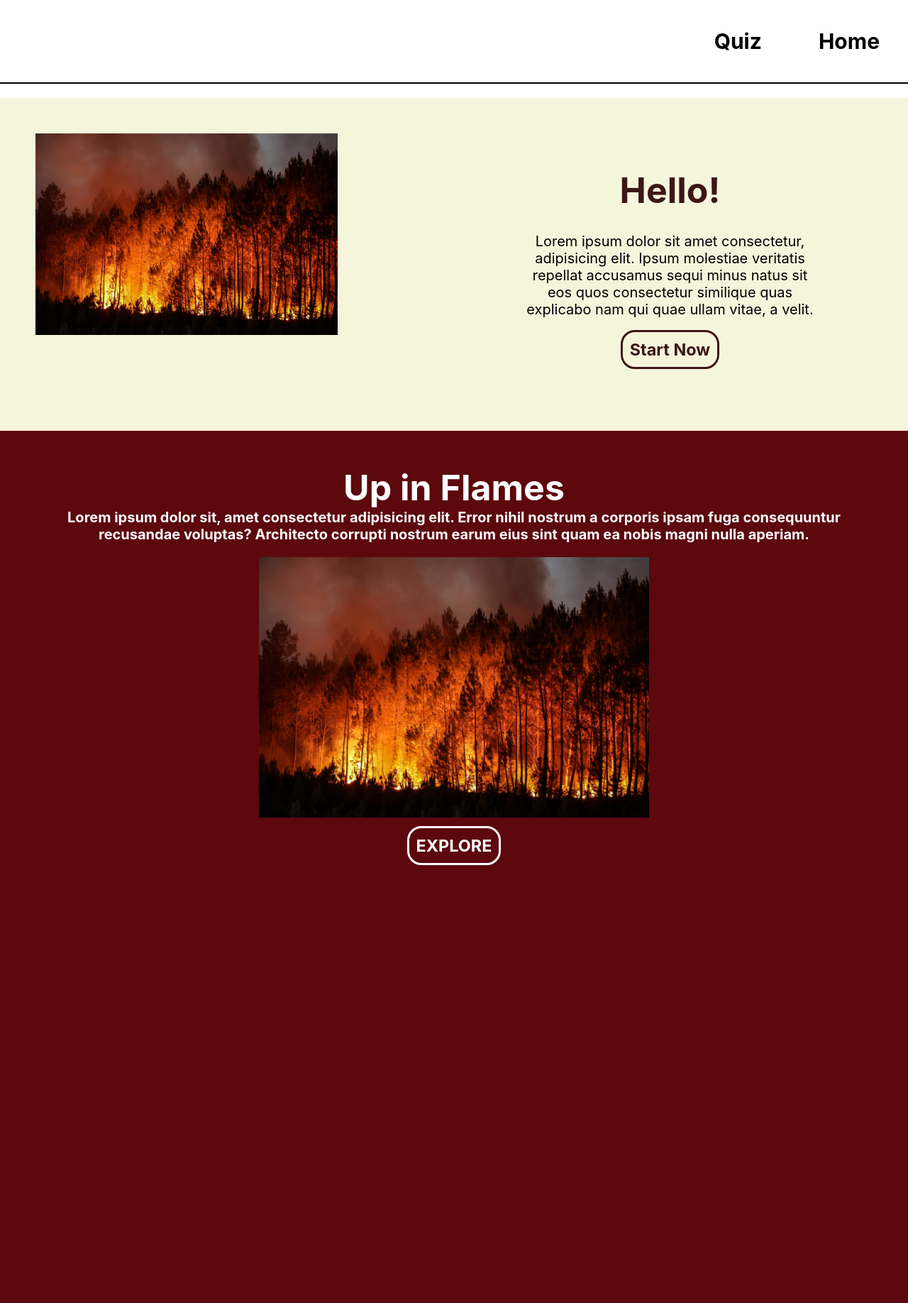
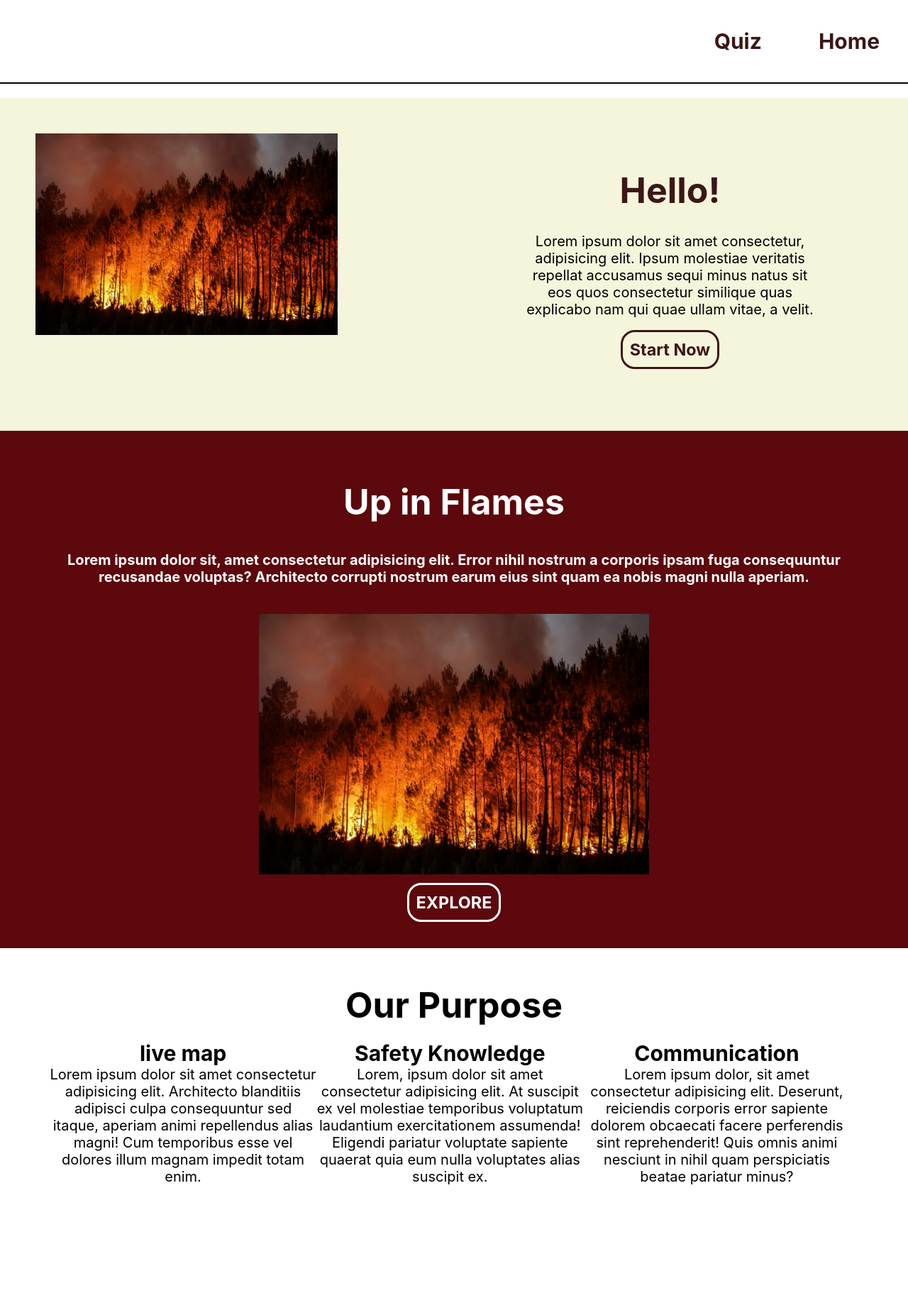
Before and after one commit to ipioselli/cart351_project, a PHP site: page / in a window 1280 px wide. Shown: the whole page at 71% size. Before the commit the page ends 1219 px from the top, so only its background shows below. Run offline with PHP 8.4, Linux system fonts and the light colour scheme.

Commit message:
added purpose section

```diff
--- a/css/style.css
+++ b/css/style.css
@@ -25,10 +25,15 @@
 .topnav a{
 
     padding: 40px;
-    color: black;
+    color:rgb(61, 22, 22);
    text-decoration: none;
 
    float:right;
+
+  }
+
+  .topnav a:hover{
+    color:black;
 
   }
 
@@ -71,6 +76,11 @@
 
   }
 
+
+  .hello-info a:hover{
+    color:black;
+  }
+
   .map{
     text-align: center;
     background-color: #5C080D;
@@ -80,10 +90,12 @@
 
   .map h2{
     font-size: 50px;
+    padding:20px;
   }
 
   .map h1{
     font-size: 20px;
+    padding:20px;
   }
 
   .map a{
@@ -94,7 +106,33 @@
     border-radius: 20px;
   }
 
+  .map a:hover{
+    color:black;
+  }
+
   .map img{
     width:50%;
     padding:20px;
   }
+
+  .purpose h2{
+    font-size: 50px;
+
+  }
+
+  .purpose{
+    text-align: center;
+    height:500px;
+
+    padding:50px;
+  }
+
+  .main{
+    padding:20px;
+    display: flex;
+    flex-direction: row;
+  }
+
+  .main-each{
+    width:33%;
+  }
--- a/index.html
+++ b/index.html
@@ -46,6 +46,33 @@
 
 </section>
 
+<section class="purpose">
+    <h2>Our Purpose</h2>
+    <div class="main">
+
+        <div class="main-each">
+            <h1>live map</h1>
+            <p>Lorem ipsum dolor sit amet consectetur adipisicing elit. Architecto blanditiis adipisci culpa consequuntur sed itaque, aperiam animi repellendus alias magni! Cum temporibus esse vel dolores illum magnam impedit totam enim.</p>
+        </div>
+
+        <div class="main-each">
+           <h1>Safety Knowledge</h1>
+            <p>Lorem, ipsum dolor sit amet consectetur adipisicing elit. At suscipit ex vel molestiae temporibus voluptatum laudantium exercitationem assumenda! Eligendi pariatur voluptate sapiente quaerat quia eum nulla voluptates alias suscipit ex.</p>
+
+        </div>
+        <div class="main-each">
+            <h1>Communication</h1>
+            <p>Lorem ipsum dolor, sit amet consectetur adipisicing elit. Deserunt, reiciendis corporis error sapiente dolorem obcaecati facere perferendis sint reprehenderit! Quis omnis animi nesciunt in nihil quam perspiciatis beatae pariatur minus?</p>
+
+        </div>
+
+    </div>
+
+
+
+
+</section>
+
 
 </body>
 </html>
```
